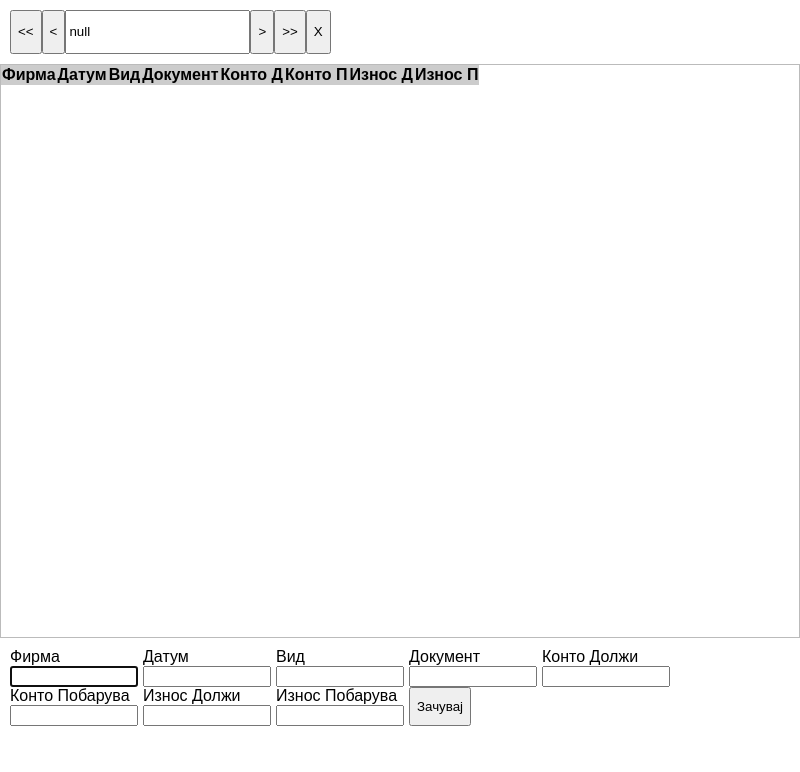
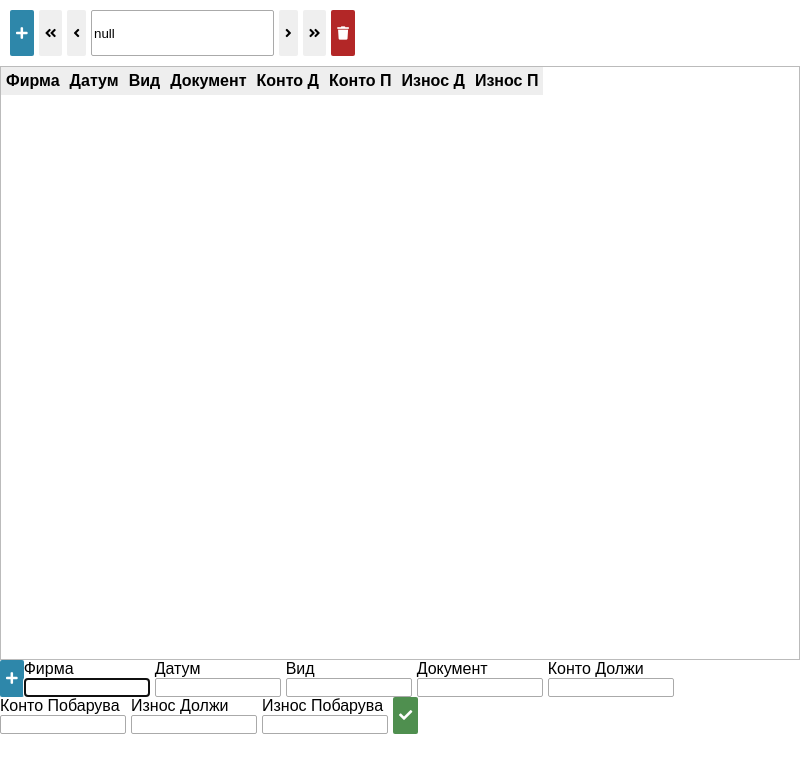
Before and after one commit to 8483/nano, an Electron app: page app/modules/journals.html in a window 800 px wide. Drawn offline with Linux system fonts and the light colour scheme; no server answers.

Commit message:
Add enter-to-tab, fix focusing on render, add fontawesome icons, improve UI

```diff
--- a/app/modules/journals.html
+++ b/app/modules/journals.html
@@ -5,6 +5,8 @@
     <title>Test</title>
     <link rel="stylesheet" type="text/css" href="../styles.css">
     <link rel="stylesheet" type="text/css" href="../lib/flatpickr/flatpickr.css">
+    <link rel="stylesheet" type="text/css" href="../node_modules/@fortawesome/fontawesome-free/css/all.min.css">
+
     <script src="../scripts.js"></script>
 </head>
 
@@ -31,8 +33,8 @@
 
         // TODO: Refactor inputs into transaction inputs.
         state = {
+            lastJournalId: null,
             activeJournalId: null,
-            lastJournalId: null,
             journal: [],
             activeJournalItemId: null,
             focusedElement: "input-journal-company",
@@ -58,6 +60,7 @@
                             state.activeJournalId = data.id;
                             state.lastJournalId = data.id;
                             update({ action: "GET_JOURNAL", payload: state.activeJournalId })
+
                         })
                         .catch((err) => err);
                     break;
@@ -68,7 +71,10 @@
                         .then((data) => {
                             state.journal = data;
                             state.activeJournalId = msg.payload
-                            view(state)
+                            document.getElementById("input-journal-company").focus()
+                            update({ action: "CLEAR_INPUTS_JOURNAL_ITEM" })
+                            view(state);
+                            document.getElementById("grid").scrollIntoView(false);
                         })
                         .catch((err) => err);
                     break;
@@ -80,9 +86,16 @@
                     view(state)
                     break;
 
-                case "INPUT_JOURNAL_COMPANY":
-                    // console.log(msg.payload)
-                    state.inputs.company = msg.payload
+                case "CLEAR_INPUTS_JOURNAL_ITEM":
+                    state.activeJournalItemId = null;
+                    state.inputs.company = "";
+                    state.inputs.date = "";
+                    state.inputs.type = "";
+                    state.inputs.document = "";
+                    state.inputs.accountDebit = "";
+                    state.inputs.accountCredit = "";
+                    state.inputs.amountDebit = "";
+                    state.inputs.amountCredit = "";
                     view(state)
                     break;
 
@@ -93,7 +106,7 @@
                         headers: {
                             "Accept": "application/json",
                             "Content-type": "application/json"
-                        },
+                        }, // TODO: Abstract into GET_INPUTS action
                         body: JSON.stringify({
                             journalId: state.activeJournalId,
                             company: state.inputs.company,
@@ -115,21 +128,24 @@
                     break;
 
             }
+            // DEBUG
             console.log(JSON.stringify(state))
             // TODO: DALI SEKOGAS DA IMA VIEW STATE? BI TREBALO.
         }
 
         function view(state) {
 
+            // TODO: Abstract into component in a UI library
             function navigation(data) {
-                return `<div id="navigation" class="navigation">
-                    <button id="document-new>+</button>
-                    <button id="document-first>&lt;&lt;</button>
-                    <button id="document-previous">&lt;</button>
-                    <input type="txt" id="search-box" value="${data}">
-                    <button id="document-next">&gt;</button>
-                    <button id="document-last">&gt;&gt;</button>
-                    <button>X</button>
+                return `
+                    <div id="navigation" class="navigation">
+                        <button id="document-new" class="nav-item btn btn-new"><i class="fas fa-plus"></i></button>
+                        <button id="document-first" class="nav-item btn"><i class="fas fa-angle-double-left"></i></button>
+                        <button id="document-previous" class="nav-item btn"><i class="fas fa-angle-left"></i></button>
+                        <input type="txt" id="search-box" class="nav-item" value="${data}">
+                        <button id="document-next" class="nav-item btn"><i class="fas fa-angle-right"></i></button>
+                        <button id="document-last" class="nav-item btn"><i class="fas fa-angle-double-right"></i></button>
+                        <button class="btn btn-delete"><i class="fas fa-trash"></i></button>
                     </div>`
             }
 
@@ -151,7 +167,7 @@
 
                 return `
                     <div id="journal" class="content">
-                        <table class="grid">
+                        <table id="grid" class="grid">
                             <thead>
                                 <th>Фирма</th>
                                 <th>Датум</th>
@@ -171,10 +187,10 @@
             function input(data) {
                 return `
                     <div id="input" class="input">
+                        <button id="button-journal-item-new" class="btn btn-new"><i class="fas fa-plus"></i></button>
                         <div class="input-group">
                             <label>Фирма</label>
-                            <input type="text" id="input-journal-company" value="${data.company}"
-                            oninput="update({action: 'INPUT_JOURNAL_COMPANY', payload: event.target.value})">
+                            <input type="text" id="input-journal-company" value="${data.company}">
                         </div>
                         <div class="input-group">
                             <label>Датум</label>
@@ -204,7 +220,7 @@
                             <label>Износ Побарува</label>
                             <input type="text" id="input-journal-amount-credit" value="${data.amountCredit}">
                         </div>
-                        <button id="button-journal-item-save">Зачувај</button>
+                        <button id="button-journal-item-save" class="btn btn-save"><i class="fas fa-check"></i></button>
                     </div>
                 `;
             }
@@ -218,47 +234,11 @@
             // Inject i.e. render HTML
             document.getElementById("app").innerHTML = html;
 
-            // Focus specified element from state
-            // document.getElementById(state.focusedElement).focus();
-            let focusedElement = document.getElementById(state.focusedElement);
-            // Fix for cursor (caret) jumping to beginning of text input
-            // It sets it at the end on focus after refresh
-            focusedElement.addEventListener("focus", (e) => {
-                // console.log("focus", e)
-                var len = e.target.value.length;
-                e.target.setSelectionRange(len, len);
-            })
-            focusedElement.focus();
+            // Select the first input
+            inputFocusAndSelectText(state.focusedElement);
 
             // Turn input into date input
             makeDateField('input-journal-date')
-
-            // // When a row is clicked, send action
-            // addTableRowClickListeners("#journal", "SET_JOURNAL_ITEM");
-
-            // // Highlight clicked table row. Send a "SET_ITEM" update action.
-            // function addTableRowClickListeners(tableId, action) {
-            //     document.querySelectorAll(`${tableId} tr`).forEach(el =>
-            //         el.addEventListener("click", e => {
-            //             rowClickHandler(e);
-            //         })
-            //     );
-
-            //     function rowClickHandler(e) {
-            //         console.log(e.target.parentElement.cells);
-            //         let inputs = e.target.parentElement.cells;
-            //         console.log(inputs[0].innerText);
-
-            //         let rowId = e.target.parentElement.dataset.id;
-            //         update({
-            //             action: action,
-            //             payload: {
-            //                 rowId: rowId,
-            //                 inputs: inputs
-            //             }
-            //         });
-            //     }
-            // }
 
             // Highlight clicked table row. Send a "SET_ITEM" update action.
             document.querySelectorAll(`#journal tr`).forEach(el =>
@@ -268,12 +248,16 @@
             );
 
             // TODO: How can this be abstracted?
+            // Select row and populate inputs.
             function rowClickHandler(e) {
                 // console.log(e.target.parentElement.cells);
                 let inputs = e.target.parentElement.cells;
                 // console.log(inputs[0].innerText);
+
+
                 let rowId = e.target.parentElement.dataset.id;
-
+                // prevents selecting the header as a row, and populating the inputs
+                if (rowId != undefined) {
                     update({
                         action: "SET_JOURNAL_ITEM",
                         payload: {
@@ -291,6 +275,12 @@
                         }
                     });
                 }
+            }
+
+            // Clear inputs
+            document.getElementById("button-journal-item-new").addEventListener("click", () => {
+                update({ action: "CLEAR_INPUTS_JOURNAL_ITEM" });
+            })
 
             // TODO: How can this be further abstracted with UPDATE?
             // When enter is pressed, jump to field
@@ -307,9 +297,12 @@
             // Save journal item
             document.getElementById("button-journal-item-save").addEventListener("click", () => { saveButtonClickHandler() })
             function saveButtonClickHandler() {
+                if (state.activeJournalItemId === null) {
                     update({ action: "SAVE_JOURNAL_ITEM" });
-                // clearInputs(inputs);
-                document.getElementById("input-journal-company").focus()
+                } else {
+                    // TODO: Update action
+                    update({ action: "UPDATE_JOURNAL_ITEM" });
+                }
             }
 
             // Search listener
@@ -331,7 +324,6 @@
                     update({ action: "GET_JOURNAL", payload: state.activeJournalId - 1 })
                 }
             })
-
         }
 
         // Won't work directly
@@ -346,8 +338,10 @@
             update({ action: "GET_JOURNAL", payload: args })
         })
 
+        // Initialize
         update({ action: "GET_LAST_JOURNAL" })
         view(state)
+        // Scroll to bottom of table
     </script>
 
 </body>
--- a/app/package.json
+++ b/app/package.json
@@ -14,6 +14,7 @@
     "electron-reload": "^1.2.5"
   },
   "dependencies": {
+    "@fortawesome/fontawesome-free": "^5.5.0",
     "flatpickr": "^4.5.2"
   }
 }
--- a/app/scripts.js
+++ b/app/scripts.js
@@ -59,8 +59,17 @@ function onEnterFocus(from, to) {
     document.getElementById(from).addEventListener("keypress", e => {
         let key = e.which || e.keyCode;
         if (key === 13) {
-            console.log(e);
-            document.getElementById(to).focus();
+            inputFocusAndSelectText(to);
         }
     });
 }
+
+// Select the text inside an input. Fixes caret being moved to start of text.
+function inputFocusAndSelectText(id) {
+    let input = document.getElementById(id);
+    input.addEventListener("focus", e => {
+        var len = e.target.value.length;
+        e.target.setSelectionRange(0, len);
+    });
+    input.focus();
+}
--- a/app/styles.css
+++ b/app/styles.css
@@ -22,6 +22,10 @@ body {
     grid-row: 1/2;
     display: flex;
     padding: 10px;
+}
+
+.navigation .nav-item {
+    margin-right: 5px;
 }
 
 .search-box {
@@ -60,7 +64,8 @@ table {
 table th {
     position: sticky; /* This makes a header fixed/sticky */
     top: 0px; /* This is also needed */
-    background: #ccc;
+    background: #eee;
+    padding: 5px;
 }
 
 table td {
@@ -77,7 +82,7 @@ table td {
 .input {
     grid-column: 1/-1;
     grid-row: 11/12;
-    padding: 10px;
+    /* padding: 10px; */
     display: flex;
     flex-wrap: wrap;
     /* align-items: center; */
@@ -97,7 +102,33 @@ label {
     display: block;
 }
 
+input {
+    border-radius: 2px;
+    border: 1px solid #aaa;
+}
+
 title {
     grid-column: 1/-1;
     grid-row: 1/2;
 }
+
+/* Buttons */
+.btn {
+    border: none;
+    border-radius: 2px;
+}
+
+.btn-new {
+    background: rgb(46, 135, 170);
+    color: white;
+}
+
+.btn-save {
+    background: rgb(79, 143, 79);
+    color: white;
+}
+
+.btn-delete {
+    background: rgb(179, 39, 39);
+    color: white;
+}
```
Lines whose indentation alone changed are shown as unchanged.
